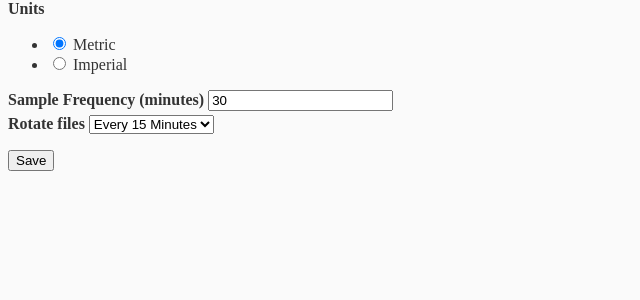
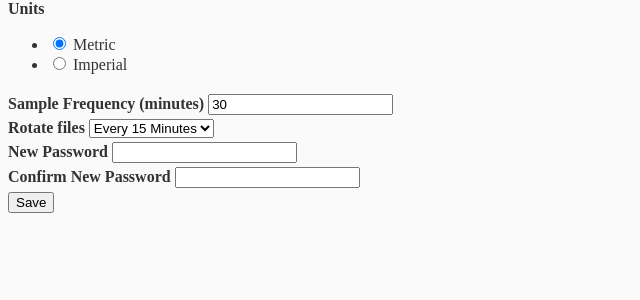
Before and after one commit to ClearCreekSci/ccs_dl_browser, a Flask app: template templates/settings.html in a window 1280 px wide. Shown: the part 103-403 px from the top of the page, without its empty margins (0-640 px from the left). Run offline with Flask 3, Linux system fonts and the light colour scheme; the template is opened without the code that fills it: values that come from a table or form of the project are taken from there, others are empty.

Commit message:
added password

```diff
--- a/databrowser/forms.py
+++ b/databrowser/forms.py
@@ -3,10 +3,12 @@ from wtforms import RadioField
 from wtforms import SubmitField
 from wtforms import IntegerField
 from wtforms import SelectField
+from wtforms import PasswordField
 
 from wtforms.validators import DataRequired
 from wtforms.validators import InputRequired
 from wtforms.validators import NumberRange
+from wtforms.validators import ValidationError
 
 METRIC_VALUE = 'metric'
 IMPERIAL_VALUE = 'imperial'
@@ -21,8 +23,17 @@ class SettingsForm(FlaskForm):
     units = RadioField('Units',choices=[(METRIC_VALUE,'Metric'),(IMPERIAL_VALUE,'Imperial')],default=METRIC_VALUE,validators=[DataRequired()])
     frequency = IntegerField('Sample Frequency (minutes)',default=30,validators=[InputRequired(),NumberRange(min=1,message="No negatives!")])
     package_rate = SelectField('Rotate files',choices=[(PKG_15_MIN,'Every 15 Minutes'),(PKG_30_MIN,'Every 30 Minutes'),(PKG_HOURLY,'Hourly'),(PKG_DAILY,'Daily'),(PKG_WEEKLY,'Weekly')],validators=[DataRequired()])
+    password = PasswordField('New Password',validators=[])
+    confirm_password = PasswordField('Confirm New Password',validators=[])
     submit = SubmitField('Save')
-    errors = None
+    errors = list()
 
-    def validate_units(self,units):
-        pass
+    def validate_password(self,units):
+        if self.password.data != self.confirm_password.data:
+            self.errors.append('Passwords must match')
+            raise ValidationError('Passwords must match!')
+
+
+class LoginForm(FlaskForm):
+    password = PasswordField('Password',validators=[DataRequired()])
+    submit = SubmitField('Submit')
--- a/run.py
+++ b/run.py
@@ -1,4 +1,10 @@
 from databrowser import app
+from databrowser import bcrypt
+from databrowser import cfg
+from databrowser import defaultpassword
 
 if '__main__' == __name__:
+    if len(cfg.passwd) == 0:
+        cfg.passwd = bcrypt.generate_password_hash(defaultpassword).decode('utf-8')
+        cfg.write()
     app.run(debug=True,host='0.0.0.0')
--- a/static/main.css
+++ b/static/main.css
@@ -52,17 +52,6 @@ div.info {
     padding-bottom: 1em;
 }
 
-div.units_field {
-}
-
-div.frequency_field {
-    padding-bottom: 0.25em;
-}
-
-div.package_rate_field {
-    padding-bottom: 1em;
-}
-
 .settings_submit {
     padding-top: 0.25em;
 }
@@ -76,6 +65,19 @@ div.package_rate_field {
     font-weight: bold;
 }
 
+.password_label {
+    font-weight: bold;
+}
+
 .package_rate_label {
     font-weight: bold;
 }
+
+.form_errors {
+    font-weight: bold;
+    color: red;
+}
+
+.form_group {
+    padding-bottom: 0.25em;
+}
--- a/templates/settings.html
+++ b/templates/settings.html
@@ -3,21 +3,31 @@
 <form method="POST" action="">
     {{ form.csrf_token }}
     {% if form.errors %}
-        <div class="form_errors">
-		{{ form.errors }}
-	</div>
+	    {% for err in form.errors %}
+                <div class="form_errors">
+		    {{ err }}
+	        </div>
+	    {% endfor %}
     {% endif %}
-    <div class="units_field">
+    <div class="form_group">
         {{ form.units.label(class="units_label") }}
         {{ form.units }}
     </div>
-    <div class="frequency_field">
+    <div class="form_group">
         {{ form.frequency.label(class="frequency_label") }}
         {{ form.frequency }}
     </div>
-    <div class="package_rate_field">
+    <div class="form_group">
         {{ form.package_rate.label(class="package_rate_label") }}
         {{ form.package_rate }}
+    </div>
+    <div class="form_group">
+        {{ form.password.label(class="password_label") }}
+        {{ form.password }}
+    </div>
+    <div class="form_group">
+        {{ form.confirm_password.label(class="password_label") }}
+        {{ form.confirm_password }}
     </div>
     {{ form.submit }}
 </form>
```
Also changed, not shown: databrowser/__init__.py (+11 -1 lines), databrowser/models.py (added, +17 -0 lines), databrowser/routes.py (+37 -4 lines), templates/login.html (added, +25 -0 lines).
